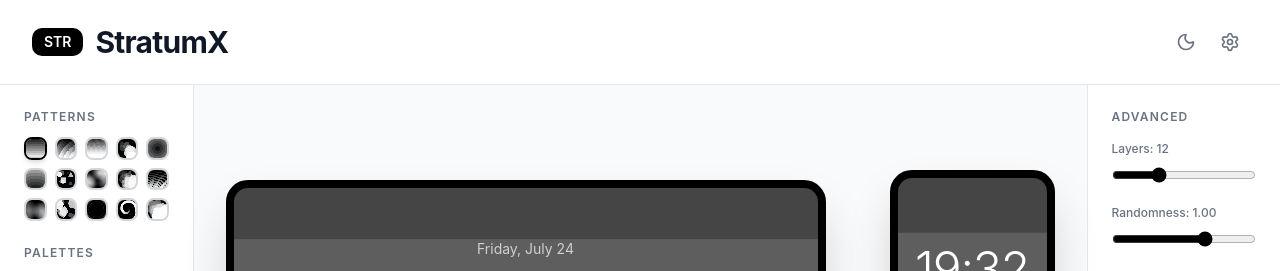
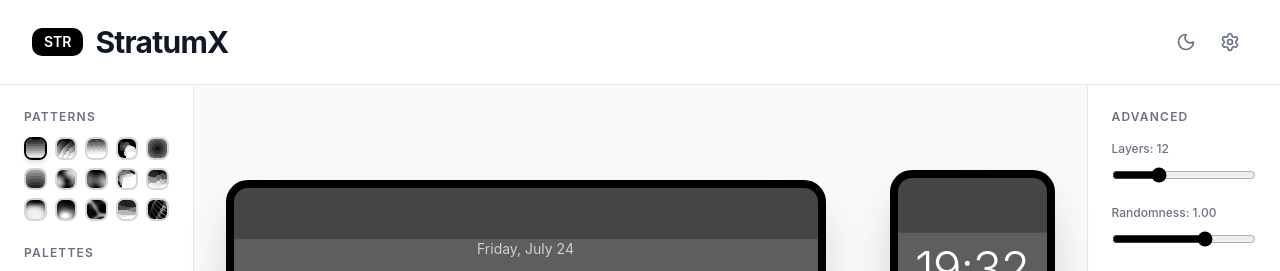
Before and after one commit to ShaviRajapaksha/StratumX, a Next.js app: page /StratumX/ in a window 1280 px wide. Shown: the top 271 px of the page. Built offline with nearby package versions, Linux system fonts and the light colour scheme.

Commit message:
feat: update pattern options in PatternSelector component

```diff
--- a/components/pattern-selector.tsx
+++ b/components/pattern-selector.tsx
@@ -16,15 +16,15 @@ const PATTERNS: PatternType[] = [
   'organic',
   'circles',
   'layered-arches',
-  'geometric',
   'gradient-mesh',
-  'liquid-mixed',
-  'abstract-flow',
   'nebula',
-  'crystal',
-  'ripple',
-  'cosmic',
   'fluid-blob',
+  'terrain-layers',
+  'liquid-blend',
+  'plasma-flow',
+  'mixed-fluid',
+  'sand-dunes',
+  'aurora-veil',
 ];
 
 export default function PatternSelector({ value, onChange }: PatternSelectorProps) {
```
